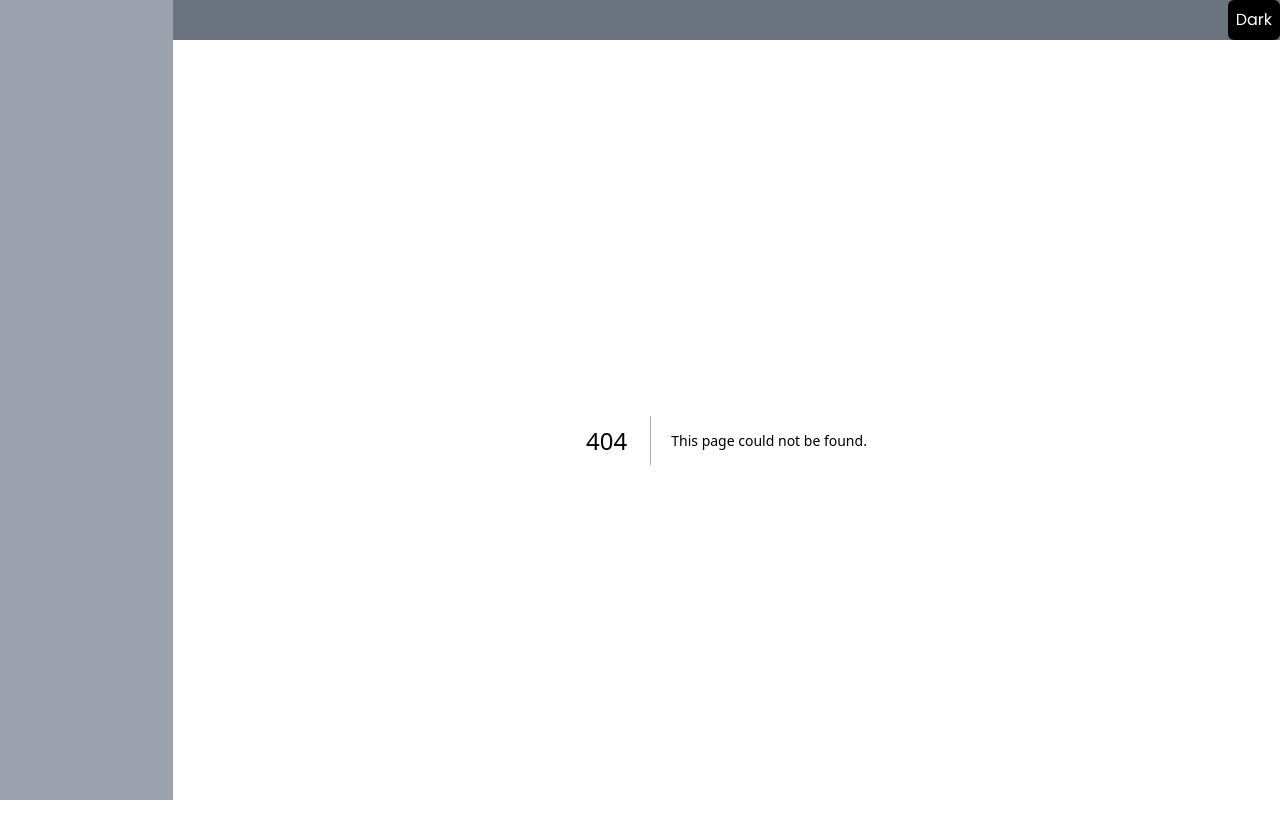
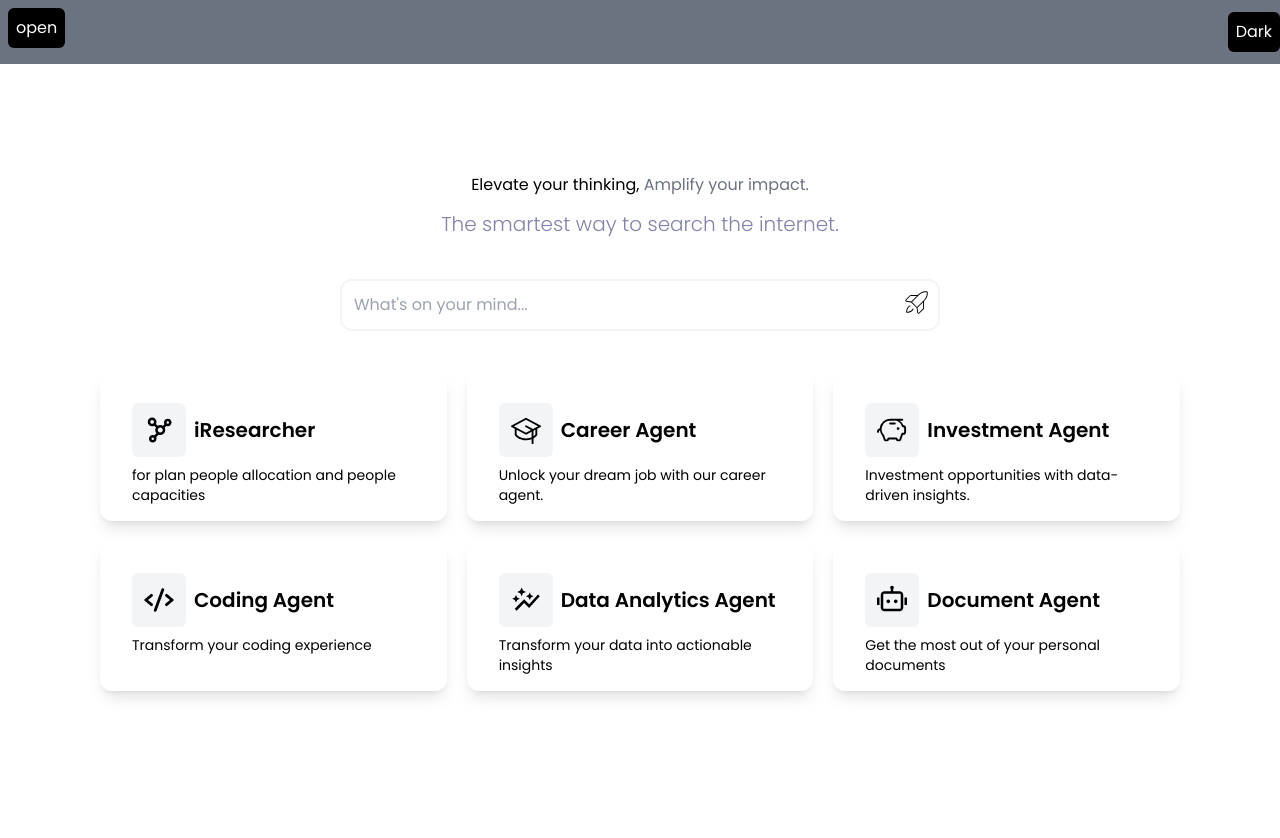
Before and after one commit to HrishikShaji/elevatics-ai, a Next.js app: page /demo in a window 1280 px wide. Before the commit this address had no page. After the commit the page ends 800 px from the top, so only its background shows below. Built offline with nearby package versions, Linux system fonts and the light colour scheme.

Commit message:
added new layout

```diff
--- a/app/components/Hero.tsx
+++ b/app/components/Hero.tsx
@@ -1,24 +1,72 @@
 "use client";
 import { useTheme } from "../contexts/ThemeContext";
-import { agents } from "../lib/agentsData";
 import { Heading } from "./ui/Typography";
-import { BackGround } from "./BackGround";
 import { SearchBar } from "./ui/SearchBar";
+import { BiNetworkChart } from "react-icons/bi";
+import { PiGraduationCap } from "react-icons/pi";
+import { PiPiggyBank } from "react-icons/pi";
+import { PiCodeBold } from "react-icons/pi";
+import { RiRobot2Line } from "react-icons/ri";
+import { MdAutoGraph } from "react-icons/md";
 
+const agents = [
+	{
+		title: "iResearcher",
+		url: "/marketing",
+		description: "for plan people allocation and people capacities",
+		online: true,
+		icon: BiNetworkChart,
+	},
+	{
+		title: "Career Agent",
+		url: "/recruitment",
+		description: "Unlock your dream job with our  career agent.",
+		online: true,
+		icon: PiGraduationCap,
+	},
+	{
+		title: "Investment Agent",
+		url: "/test",
+		description: "Investment opportunities with data-driven insights.",
+		online: false,
+		icon: PiPiggyBank,
+	},
+	{
+		title: "Coding Agent",
+		url: "/scrum",
+		description: "Transform your coding experience",
+		online: false,
+		icon: PiCodeBold,
+	},
+	{
+		title: "Data Analytics Agent",
+		url: "/ritual",
+		description: "Transform your data into actionable insights",
+		online: false,
+		icon: MdAutoGraph,
+	},
+	{
+		title: "Document Agent",
+		url: "/market",
+		description: "Get the most out of your personal documents",
+		online: false,
+		icon: RiRobot2Line,
+	},
+];
 export const Hero = () => {
-	const { getTheme } = useTheme();
+	const { theme } = useTheme();
 	return (
-		<>
 		<div
 			style={{
-					color: getTheme().primary.textColor,
+				color: theme.primary.textColor,
+				backgroundColor: theme.primary.backgroundColor,
 			}}
-				className="flex flex-col items-center bg-gray-100 justify-center  px-10 py-[150px] md:p-10 overflow-hidden min-h-screen relative w-full"
+			className="flex flex-col items-center  justify-center  px-10   h-full relative w-full"
 		>
-				<Heading>
+			<h1>
 				Elevate your thinking,{" "}
 				<span className="text-gray-500">Amplify your impact.</span>
-				</Heading>
+			</h1>
 			<h1 className="text-[20px] text-[#8282AD] text-center  font-light mt-3">
 				The smartest way to search the internet.
 			</h1>
@@ -30,7 +78,7 @@ export const Hero = () => {
 						<div key={i}>
 							<div
 								style={{
-										backgroundColor: getTheme().primary.backgroundColor,
+									backgroundColor: theme.primary.backgroundColor,
 								}}
 								className=" p-8  shadow-lg rounded-xl h-[150px]"
 							>
@@ -41,9 +89,7 @@ export const Hero = () => {
 										</div>
 										<h1
 											style={{
-													color: agent.online
-														? getTheme().selectedTitle.color
-														: getTheme().unSelectedTitle.color,
+												color: theme.selectedTitle.color,
 											}}
 											className="text-xl font-semibold"
 										>
@@ -53,9 +99,7 @@ export const Hero = () => {
 									<h1
 										className="text-sm"
 										style={{
-												color: agent.online
-													? getTheme().selectedSubTitle.color
-													: getTheme().unSelectedSubTitle.color,
+											color: theme.selectedSubTitle.color,
 										}}
 									>
 										{agent.description}
@@ -67,6 +111,5 @@ export const Hero = () => {
 				})}
 			</div>
 		</div>
-		</>
 	);
 };
--- a/app/components/Sidebar.tsx
+++ b/app/components/Sidebar.tsx
@@ -1,5 +1,11 @@
+"use client";
+
+import { useTheme } from "../contexts/ThemeContext";
+
 const Sidebar = () => {
-	return <div className="w-[200px] h-full bg-gray-400"></div>;
+  const { isSideBarOpen } = useTheme();
+  if (!isSideBarOpen) return null;
+  return <div className="h-full w-[200px] bg-gray-400"></div>;
 };
 
 export default Sidebar;
--- /dev/null
+++ b/app/components/ToggleSidebar.tsx
@@ -0,0 +1,17 @@
+"use client";
+
+import { useTheme } from "../contexts/ThemeContext";
+
+const ToggleSidebar = () => {
+	const { setIsSideBarOpen, isSideBarOpen } = useTheme();
+	return (
+		<button
+			className="fixed top-2 left-2 p-2 z-20 rounded-md bg-black text-white"
+			onClick={() => setIsSideBarOpen((prev) => !prev)}
+		>
+			{isSideBarOpen ? "close" : "open"}
+		</button>
+	);
+};
+
+export default ToggleSidebar;
--- a/app/contexts/ThemeContext.tsx
+++ b/app/contexts/ThemeContext.tsx
@@ -37,7 +37,7 @@ interface ThemeData {
   setIsSideBarOpen: Dispatch<SetStateAction<boolean>>;
 }
 
-const ThemeContext = createContext<ThemeData | undefined>(undefined);
+export const ThemeContext = createContext<ThemeData | undefined>(undefined);
 
 export const useTheme = () => {
   const context = useContext(ThemeContext);
--- /dev/null
+++ b/app/demo/page.tsx
@@ -0,0 +1,7 @@
+import { Hero } from "../components/Hero";
+
+const Page = () => {
+	return <Hero />;
+};
+
+export default Page;
--- a/app/layout.tsx
+++ b/app/layout.tsx
@@ -2,8 +2,9 @@ import type { Metadata } from "next";
 import { Poppins } from "next/font/google";
 import "./globals.css";
 import { ThemeProvider } from "./contexts/ThemeContext";
+import Navbar from "./components/Navbar";
+import ToggleSidebar from "./components/ToggleSidebar";
 import Sidebar from "./components/Sidebar";
-import Navbar from "./components/Navbar";
 
 const poppins = Poppins({
 	subsets: ["latin"],
@@ -27,6 +28,7 @@ export default function RootLayout({
 				<ThemeProvider>
 					<div className="flex h-screen">
 						<Sidebar />
+						<ToggleSidebar />
 						<div className="flex flex-col w-full h-full">
 							<Navbar />
 							<div className=" h-full">{children}</div>
--- a/app/lib/agentsData.ts
+++ /dev/null
@@ -1,51 +0,0 @@
-import { BiNetworkChart } from "react-icons/bi";
-import { PiGraduationCap } from "react-icons/pi";
-import { PiPiggyBank } from "react-icons/pi";
-import { PiCodeBold } from "react-icons/pi";
-import { RiRobot2Line } from "react-icons/ri";
-import { MdAutoGraph } from "react-icons/md";
-
-export const agents = [
-  {
-    title: "iResearcher",
-    url: "/marketing",
-    description: "for plan people allocation and people capacities",
-    online: true,
-    icon: BiNetworkChart,
-  },
-  {
-    title: "Career Agent",
-    url: "/recruitment",
-    description: "Unlock your dream job with our  career agent.",
-    online: true,
-    icon: PiGraduationCap,
-  },
-  {
-    title: "Investment Agent",
-    url: "/test",
-    description: "Investment opportunities with data-driven insights.",
-    online: false,
-    icon: PiPiggyBank,
-  },
-  {
-    title: "Coding Agent",
-    url: "/scrum",
-    description: "Transform your coding experience",
-    online: false,
-    icon: PiCodeBold,
-  },
-  {
-    title: "Data Analytics Agent",
-    url: "/ritual",
-    description: "Transform your data into actionable insights",
-    online: false,
-    icon: MdAutoGraph,
-  },
-  {
-    title: "Document Agent",
-    url: "/market",
-    description: "Get the most out of your personal documents",
-    online: false,
-    icon: RiRobot2Line,
-  },
-];
--- a/package.json
+++ b/package.json
@@ -3,7 +3,7 @@
   "version": "0.1.0",
   "private": true,
   "scripts": {
-    "dev": "next dev",
+    "dev": "next dev --turbo",
     "build": "next build",
     "start": "next start",
     "lint": "next lint"
```
Lines whose indentation alone changed are shown as unchanged.
